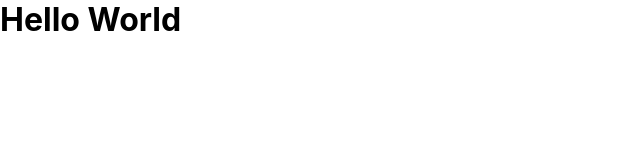
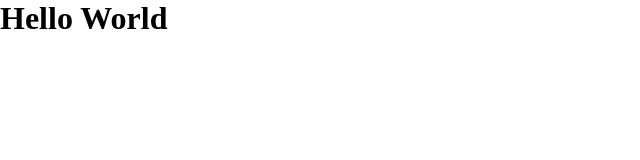
Before and after one commit to ChristopherZalapa/MyPortfolio, a React (Create React App) app: page / in a window 1280 px wide. Shown: the top 160 px of the page, without its empty margins (0-640 px from the left). Built offline with nearby package versions, Linux system fonts and the light colour scheme.

Commit message:
Header and Navbar Folders and Files

```diff
--- a/public/index.html
+++ b/public/index.html
@@ -10,10 +10,6 @@
       content="Web site created using create-react-app"
     />
     <link rel="apple-touch-icon" href="%PUBLIC_URL%/logo192.png" />
-    <!--
-      manifest.json provides metadata used when your web app is installed on a
-      user's mobile device or desktop. See https://developers.google.com/web/fundamentals/web-app-manifest/
-    -->
     <link rel="manifest" href="%PUBLIC_URL%/manifest.json" />
     <!--
       Notice the use of %PUBLIC_URL% in the tags above.
@@ -24,7 +20,7 @@
       work correctly both with client-side routing and a non-root public URL.
       Learn how to configure a non-root public URL by running `npm run build`.
     -->
-    <title>React App</title>
+    <title>Christopher Zalapa Portfolio</title>
   </head>
   <body>
     <noscript>You need to enable JavaScript to run this app.</noscript>
--- a/src/App.js
+++ b/src/App.js
@@ -1,3 +1,4 @@
+import React from 'react';
 import './App.scss';
 
 function App() {
--- a/src/index.js
+++ b/src/index.js
@@ -1,8 +1,6 @@
 import React from 'react';
 import ReactDOM from 'react-dom';
-import './index.scss';
 import App from './App';
-import reportWebVitals from './reportWebVitals';
 
 ReactDOM.render(
   <React.StrictMode>
@@ -10,5 +8,3 @@ ReactDOM.render(
   </React.StrictMode>,
   document.getElementById('root')
 );
-
-reportWebVitals();
--- a/src/index.scss
+++ /dev/null
@@ -1,13 +0,0 @@
-body {
-  margin: 0;
-  font-family: -apple-system, BlinkMacSystemFont, 'Segoe UI', 'Roboto', 'Oxygen',
-    'Ubuntu', 'Cantarell', 'Fira Sans', 'Droid Sans', 'Helvetica Neue',
-    sans-serif;
-  -webkit-font-smoothing: antialiased;
-  -moz-osx-font-smoothing: grayscale;
-}
-
-code {
-  font-family: source-code-pro, Menlo, Monaco, Consolas, 'Courier New',
-    monospace;
-}
--- a/src/reportWebVitals.js
+++ /dev/null
@@ -1,13 +0,0 @@
-const reportWebVitals = onPerfEntry => {
-  if (onPerfEntry && onPerfEntry instanceof Function) {
-    import('web-vitals').then(({ getCLS, getFID, getFCP, getLCP, getTTFB }) => {
-      getCLS(onPerfEntry);
-      getFID(onPerfEntry);
-      getFCP(onPerfEntry);
-      getLCP(onPerfEntry);
-      getTTFB(onPerfEntry);
-    });
-  }
-};
-
-export default reportWebVitals;
```
Also changed, not shown: src/components/header/Header.jsx (added), src/components/header/Header.scss (added), src/components/navbar/Navbar.jsx (added), src/components/navbar/Navbar.scss (added), 1 other file (tests, documents, lock files or other folders).
